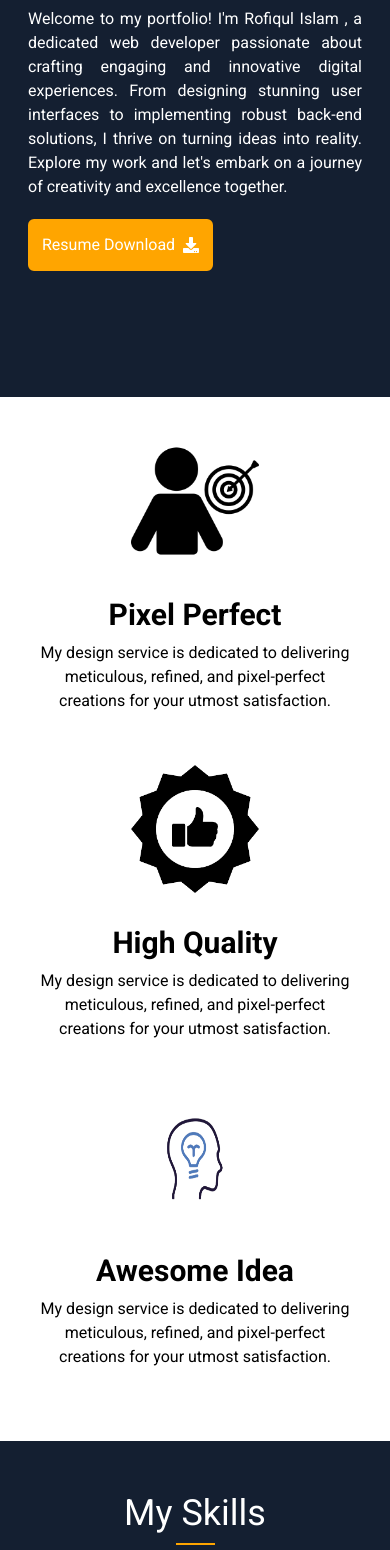
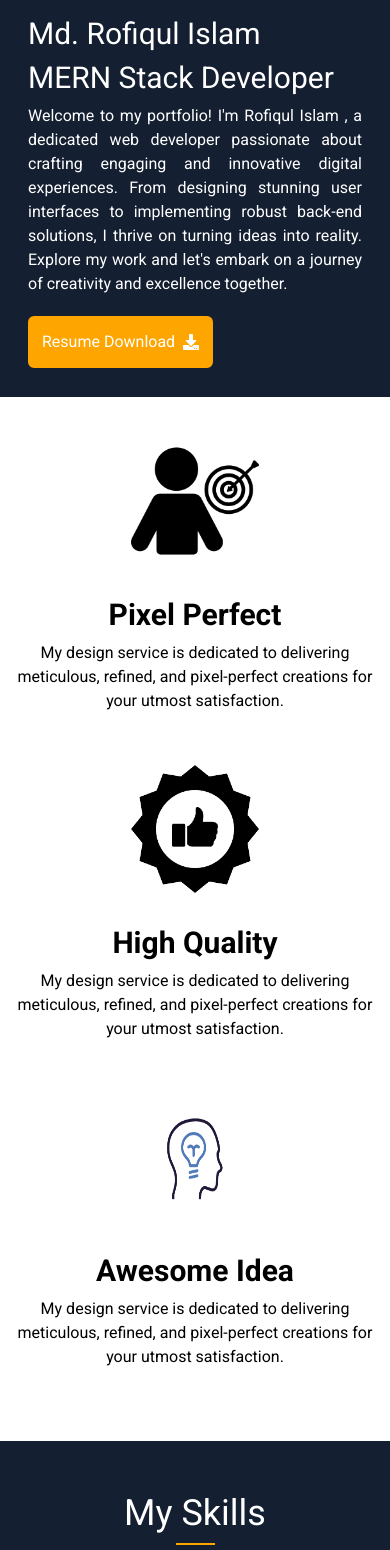
Before and after one commit to itscopebd/portfolio, a React (Vite) app: page / in a window 390 px wide. Shown: the part 447-1997 px from the top of the page. Built offline with nearby package versions, Linux system fonts and the light colour scheme.

Commit message:
Responsive tablet devices and footer copy right added

```diff
--- a/src/components/Footer/Footer.jsx
+++ b/src/components/Footer/Footer.jsx
@@ -3,7 +3,8 @@ import React from 'react';
 import { FaBeer, FaEnvelope, FaFacebook, FaGithub, FaLinkedin, FaLocationArrow, FaPhone } from 'react-icons/fa';
 const Footer = () => {
     return (
-        <div className='container mx-auto pl-10 gap-5 md:gap-0 grid md:grid-cols-3 pb-16 mt-10'>
+        <>
+        <div className='container mx-auto pl-10 gap-5 md:gap-0 grid md:grid-cols-3 pb-16 mt-10 md:mt-7'>
             <div className='text-white'>
                 <h3 className='text-2xl mb-3'> Md. Rofiqul islam </h3>
                 <p className='mb-2'>MERN Stack Developer</p>
@@ -30,6 +31,8 @@ const Footer = () => {
 
             </div>
         </div>
+        <p className='text-white text-center border-b-2 border-white pb-10'>Copyright © 2023 - All right reserved by Rofiqul islam</p>
+        </>
     );
 };
 
--- a/src/components/HeroSection/HeroSection.jsx
+++ b/src/components/HeroSection/HeroSection.jsx
@@ -14,8 +14,8 @@ const HeroSection = () => {
 
     return (
         <div className=''>
-            <div className='flex flex-col-reverse md:flex-row justify-center items-center md:justify-between h-screen container mx-auto'>
-                <div className='px-7 md:pr-16 w-12/12 md:w-6/12'>
+            <div className='flex flex-col-reverse lg:flex-row justify-center items-center md:justify-between h-screen container mx-auto'>
+                <div className='px-7 md:pr-16 w-12/12 lg:w-6/12'>
                     <div data-aos="fade-up" className='text-white'>
                         <p className='text-xl'>Hey, I'm </p>
                         <h1 className='text-3xl md:text-4xl mb-2 md:mb-4 mt-4'>Md. Rofiqul Islam</h1>
@@ -44,8 +44,8 @@ const HeroSection = () => {
                         </div>
                     </div>
                 </div>
-                <div className=' w-6/12 text flex justify-center' data-aos="fade-up">
-                    <img className='h-full' src={img} alt="" />
+                <div className=' w-12/12 lg:w-6/12 text flex justify-center' data-aos="fade-up">
+                    <img className='h-full w-full' src={img} alt="" />
                 </div>
             </div>
         </div>
--- a/src/components/Quality/Quality.jsx
+++ b/src/components/Quality/Quality.jsx
@@ -10,26 +10,26 @@ const Quality = () => {
 
     }, []);
     return (
-        <div className='container bg-white mx-auto grid md:grid-cols-3 gap-5 md:gap-10' data-aos="fade-up">
-            <div className="card pt-10">
+        <div className='container bg-white mx-auto grid md:grid-cols-3 gap-5 md:gap-2 py-10' data-aos="fade-up">
+            <div className="card px-2">
                 <figure><img className='w-32 h-32' src={perfectImage} alt="Shoes" /></figure>
-                <div className="card-body border-none text-black">
+                <div className="card-body px-2 border-none text-black">
                     <h2 className="card-title text-center text-3xl block">Pixel Perfect</h2>
                     <p className='text-center'>My design service is dedicated to delivering meticulous, refined, and pixel-perfect creations for your utmost satisfaction.</p>
 
                 </div>
             </div>
-            <div className="card">
+            <div className="card px-2">
                 <figure><img className='w-32 h-32' src={bestImage} alt="Shoes" /></figure>
-                <div className="card-body border-none text-black">
+                <div className="card-body px-2 border-none text-black">
                     <h2 className="card-title text-center text-3xl block">High Quality</h2>
                     <p className='text-center'>My design service is dedicated to delivering meticulous, refined, and pixel-perfect creations for your utmost satisfaction.</p>
 
                 </div>
             </div>
-            <div className="card pb-10 ">
+            <div className="card px-2 ">
                 <figure><img className='w-32 h-32' src={ideaImage} alt="Shoes" /></figure>
-                <div className="card-body border-none text-black">
+                <div className="card-body px-2 border-none text-black">
                     <h2 className="card-title text-center text-3xl block">Awesome Idea</h2>
                     <p className='text-center'>My design service is dedicated to delivering meticulous, refined, and pixel-perfect creations for your utmost satisfaction.</p>
 
```
